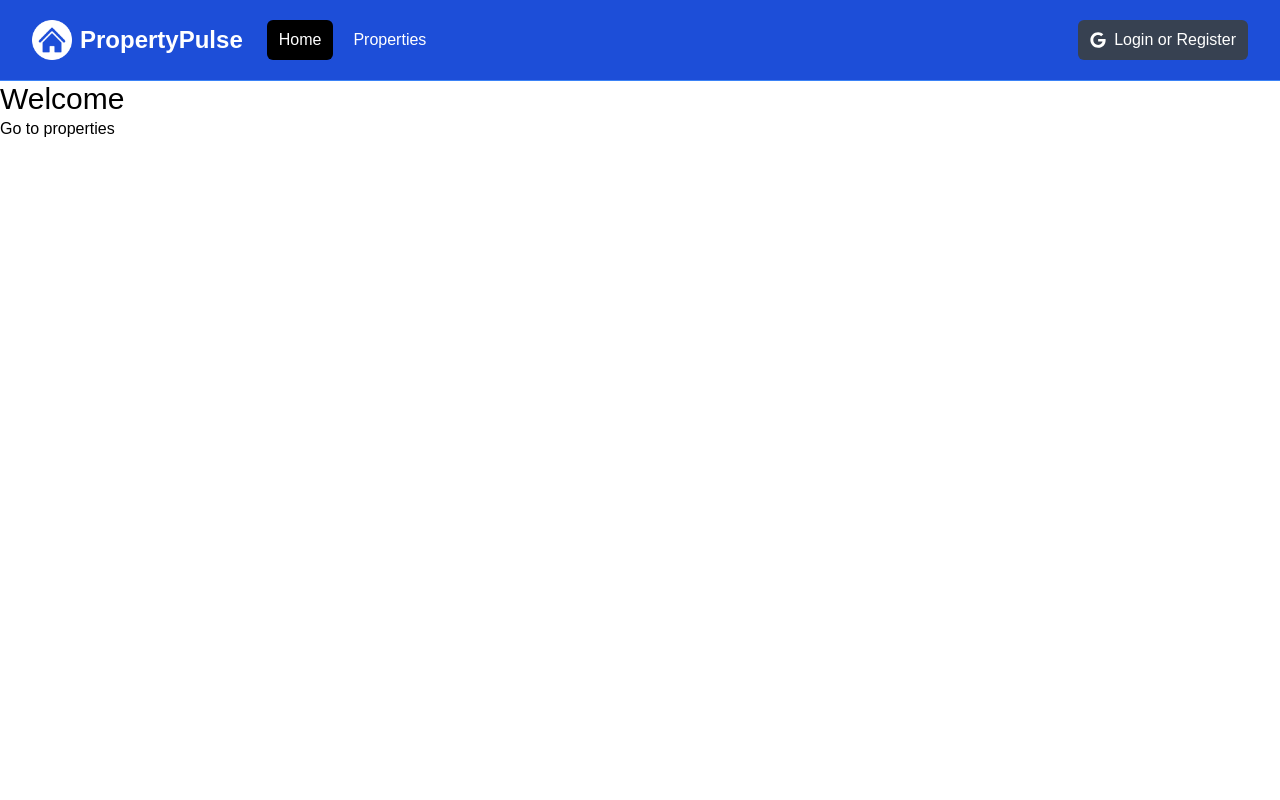
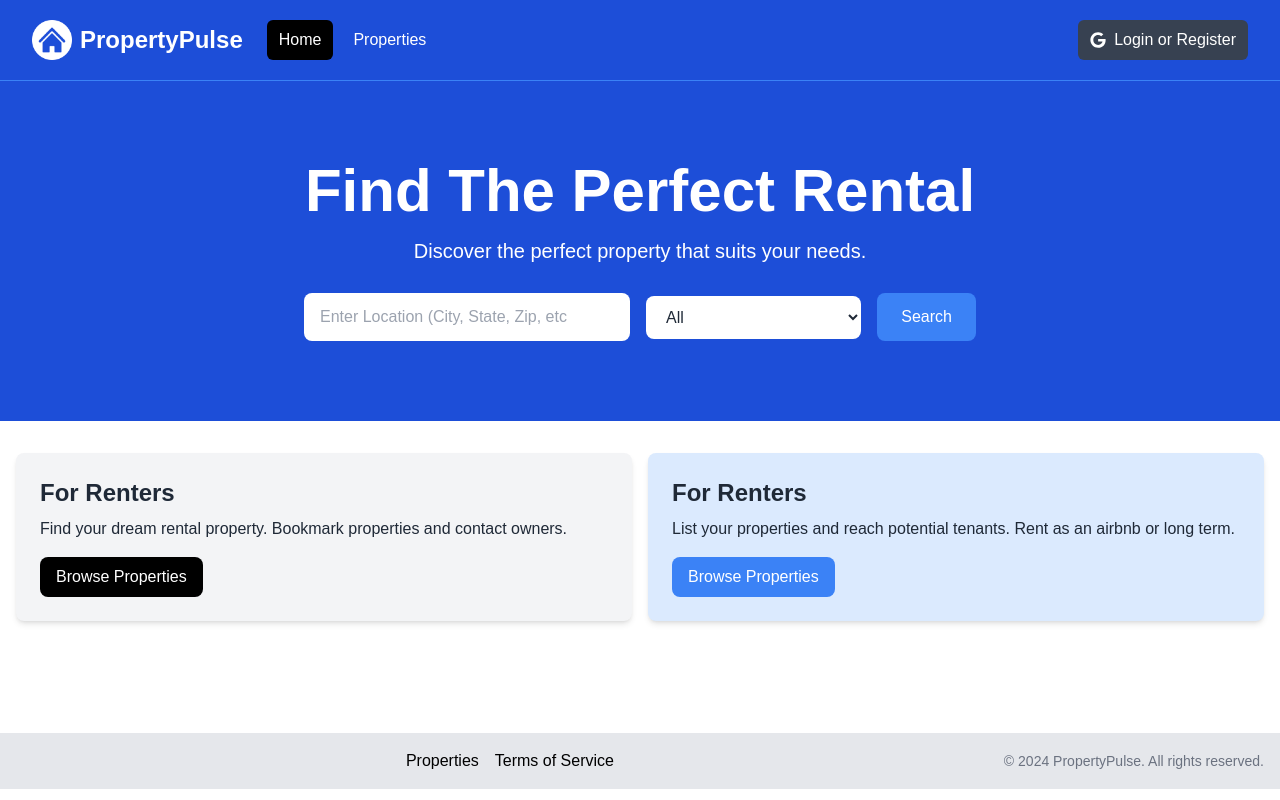
Before and after one commit to janegil-staff/propery-pulse, a Next.js app: page / in a window 1280 px wide. Built offline with nearby package versions, Linux system fonts and the light colour scheme.

Commit message:
Homepage Component & Footer

```diff
--- a/app/layout.js
+++ b/app/layout.js
@@ -1,4 +1,5 @@
 import "@/assets/styles/globals.css";
+import Footer from "@/components/Footer";
 import Navbar from "@/components/Navbar";
 
 export const metadata = {
@@ -13,6 +14,7 @@
       <body>
         <Navbar />
         <main>{children}</main>
+        <Footer />
       </body>
     </html>
   );
--- a/app/page.js
+++ b/app/page.js
@@ -1,10 +1,12 @@
+import Hero from "@/components/Hero";
+import InfoBoxes from "@/components/InfoBoxes";
 import Link from "next/link";
 
 const HomePage = () => {
   return (
     <>
-      <h1 className="text-3xl">Welcome</h1>
-      <Link href="/properties">Go to properties</Link>
+      <Hero />
+      <InfoBoxes />
     </>
   );
 };
--- /dev/null
+++ b/components/Footer.js
@@ -0,0 +1,33 @@
+import Link from "next/link";
+import logo from "@/assets/images/logo.png";
+import Image from "next/image";
+
+const Footer = () => {
+  const currentYear = new Date().getFullYear();
+  return (
+    <footer className="bg-gray-200 py-4 mt-24">
+      <div className="container mx-auto flex flex-col md:flex-row items-center justify-between px-4">
+        <div className="mb-4 md:mb-0">
+          <image src={logo} alt="Logo" className="h-8 w-auto" />
+        </div>
+        <div className="flex flex-wrap justify-center md:justify-start mb-4 md:mb-0">
+          <ul className="flex space-x-4">
+            <li>
+              <Link href="/properties">Properties</Link>
+            </li>
+            <li>
+              <Link href="/">Terms of Service</Link>
+            </li>
+          </ul>
+        </div>
+        <div>
+          <p className="text-sm text-gray-500 mt-2 md:mt-0">
+            &copy; {currentYear} PropertyPulse. All rights reserved.
+          </p>
+        </div>
+      </div>
+    </footer>
+  );
+};
+
+export default Footer;
--- /dev/null
+++ b/components/Hero.js
@@ -0,0 +1,60 @@
+const Hero = () => {
+  return (
+    <section className="bg-blue-700 py-20 mb-4">
+    <div
+      className="max-w-7xl mx-auto px-4 sm:px-6 lg:px-8 flex flex-col items-center"
+    >
+      <div className="text-center">
+        <h1
+          className="text-4xl font-extrabold text-white sm:text-5xl md:text-6xl"
+        >
+          Find The Perfect Rental
+        </h1>
+        <p className="my-4 text-xl text-white">
+          Discover the perfect property that suits your needs.
+        </p>
+      </div>
+
+      <form
+        className="mt-3 mx-auto max-w-2xl w-full flex flex-col md:flex-row items-center"
+      >
+        <div className="w-full md:w-3/5 md:pr-2 mb-4 md:mb-0">
+          <label for="location" className="sr-only">Location</label>
+          <input
+            type="text"
+            id="location"
+            placeholder="Enter Location (City, State, Zip, etc"
+            className="w-full px-4 py-3 rounded-lg bg-white text-gray-800 focus:outline-none focus:ring focus:ring-blue-500"
+          />
+        </div>
+        <div className="w-full md:w-2/5 md:pl-2">
+          <label for="property-type" className="sr-only">Property Type</label>
+          <select
+            id="property-type"
+            className="w-full px-4 py-3 rounded-lg bg-white text-gray-800 focus:outline-none focus:ring focus:ring-blue-500"
+          >
+            <option value="All">All</option>
+            <option value="Apartment">Apartment</option>
+            <option value="Studio">Studio</option>
+            <option value="Condo">Condo</option>
+            <option value="House">House</option>
+            <option value="Cabin Or Cottage">Cabin or Cottage</option>
+            <option value="Loft">Loft</option>
+            <option value="Room">Room</option>
+            <option value="Other">Other</option>
+          </select>
+        </div>
+        <button
+          type="submit"
+          className="md:ml-4 mt-4 md:mt-0 w-full md:w-auto px-6 py-3 rounded-lg bg-blue-500 text-white hover:bg-blue-600 focus:outline-none focus:ring focus:ring-blue-500"
+        >
+          Search
+        </button>
+      </form>
+    </div>
+  </section>
+
+  )
+}
+
+export default Hero;
--- /dev/null
+++ b/components/InfoBox.js
@@ -0,0 +1,24 @@
+import Link from "next/link";
+
+const InfoBox = ({
+  heading,
+  backgroundColor = "bg-gray-100",
+  textColor = "text-gray-800",
+  buttonInfo,
+  children,
+}) => {
+  return (
+    <div className={`${backgroundColor} p-6 rounded-lg shadow-md`}>
+      <h2 className={`${textColor} text-2xl font-bold`}>For Renters</h2>
+      <p className={`${textColor} mt-2 mb-4`}>{children}</p>
+      <Link
+        href={buttonInfo.link}
+        className={`${buttonInfo.backgroundColor} inline-block text-white rounded-lg px-4 py-2 hover:bg-gray-700`}
+      >
+        Browse Properties
+      </Link>
+    </div>
+  );
+};
+
+export default InfoBox;
--- /dev/null
+++ b/components/InfoBoxes.js
@@ -0,0 +1,37 @@
+import InfoBox from "./InfoBox";
+
+const InfoBoxes = () => {
+  return (
+    <section>
+      <div className="container-xl lg:container m-auto">
+        <div className="grid grid-cols-1 md:grid-cols-2 gap-4 p-4 rounded-lg">
+          <InfoBox
+            heading="For Renters"
+            buttonInfo={{
+              text: "Browse Properties",
+              link: "/properties",
+              backgroundColor: "bg-black",
+            }}
+          >
+            Find your dream rental property. Bookmark properties and contact
+            owners.
+          </InfoBox>
+          <InfoBox
+            heading="For Property owners"
+            backgroundColor="bg-blue-100"
+            buttonInfo={{
+              text: "Add Properties",
+              link: "/properties/add",
+              backgroundColor: "bg-blue-500",
+            }}
+          >
+            List your properties and reach potential tenants. Rent as an airbnb
+            or long term.
+          </InfoBox>
+        </div>
+      </div>
+    </section>
+  );
+};
+
+export default InfoBoxes;
```
